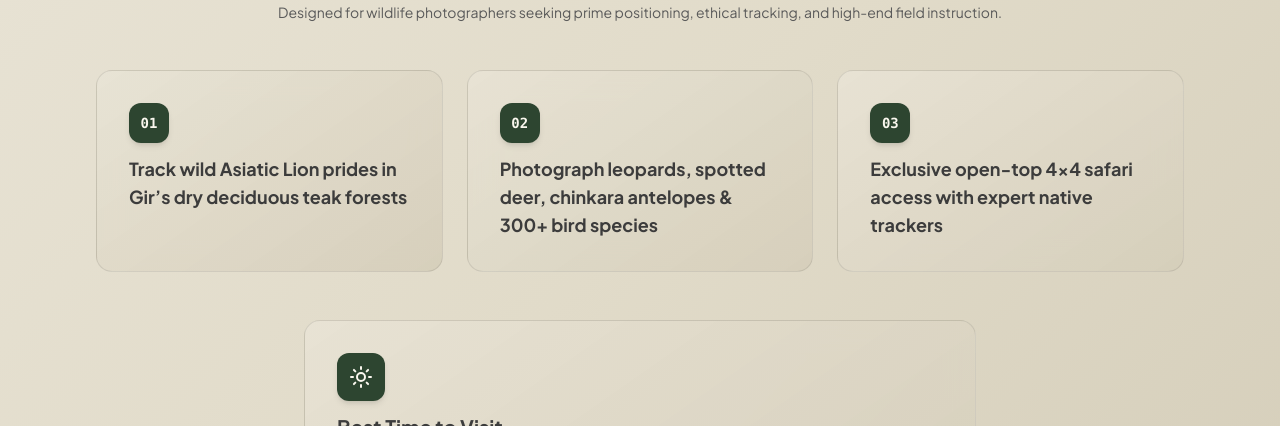
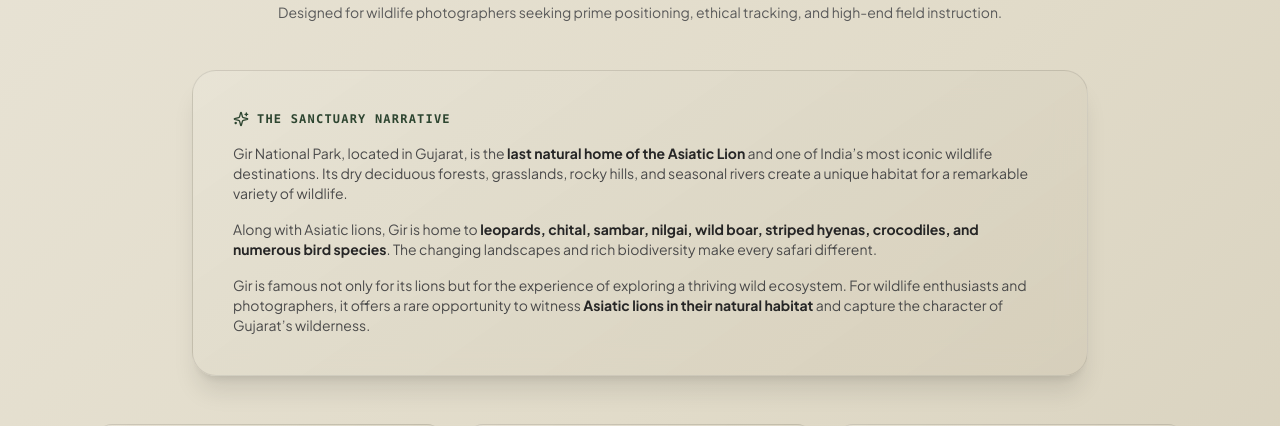
Before and after one commit to jinit-00/tour, a React (Vite) app in the folder client/: page /tours/gir-lion-safari/story in a window 1280 px wide. Shown: the part 971-1397 px from the top of the page. Built offline with nearby package versions, Linux system fonts and the light colour scheme; no server answers.

Commit message:
Add Gir National Park wildlife and ecosystem narrative to the safari story page

```diff
--- a/client/src/pages/SafariStory.jsx
+++ b/client/src/pages/SafariStory.jsx
@@ -171,6 +171,27 @@ export default function SafariStory() {
             </p>
           </div>
 
+          {/* Gir National Park Narrative */}
+          {isGir && (
+            <div className="glass-panel p-6 sm:p-10 rounded-3xl border border-sand-700/80 space-y-4 max-w-4xl mx-auto shadow-xl bg-sand-900/40">
+              <div className="flex items-center gap-2 text-xs font-mono uppercase tracking-widest text-pine-800 font-bold">
+                <Sparkles className="w-4 h-4 text-pine-800" />
+                <span>The Sanctuary Narrative</span>
+              </div>
+              <div className="space-y-4 text-xs sm:text-sm text-charcoal-800 leading-relaxed font-normal">
+                <p>
+                  Gir National Park, located in Gujarat, is the <strong className="text-charcoal-950 font-bold">last natural home of the Asiatic Lion</strong> and one of India’s most iconic wildlife destinations. Its dry deciduous forests, grasslands, rocky hills, and seasonal rivers create a unique habitat for a remarkable variety of wildlife.
+                </p>
+                <p>
+                  Along with Asiatic lions, Gir is home to <strong className="text-charcoal-950 font-bold">leopards, chital, sambar, nilgai, wild boar, striped hyenas, crocodiles, and numerous bird species</strong>. The changing landscapes and rich biodiversity make every safari different.
+                </p>
+                <p>
+                  Gir is famous not only for its lions but for the experience of exploring a thriving wild ecosystem. For wildlife enthusiasts and photographers, it offers a rare opportunity to witness <strong className="text-charcoal-950 font-bold">Asiatic lions in their natural habitat</strong> and capture the character of Gujarat’s wilderness.
+                </p>
+              </div>
+            </div>
+          )}
+
           {/* Masterclass Key Highlights Grid */}
           <div className="grid grid-cols-1 md:grid-cols-3 gap-6">
             {storyData.highlights.map((item, idx) => (
```
